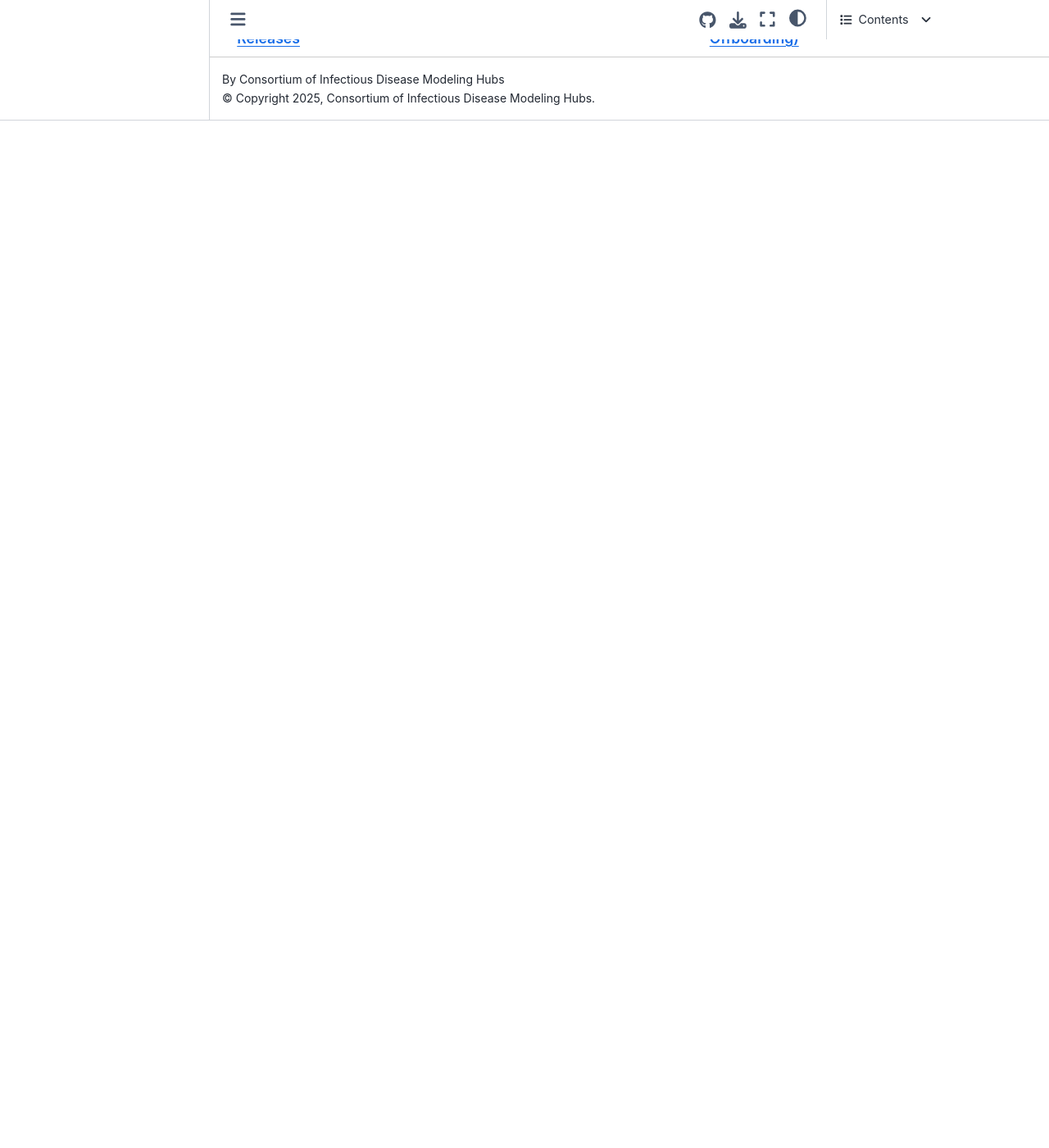
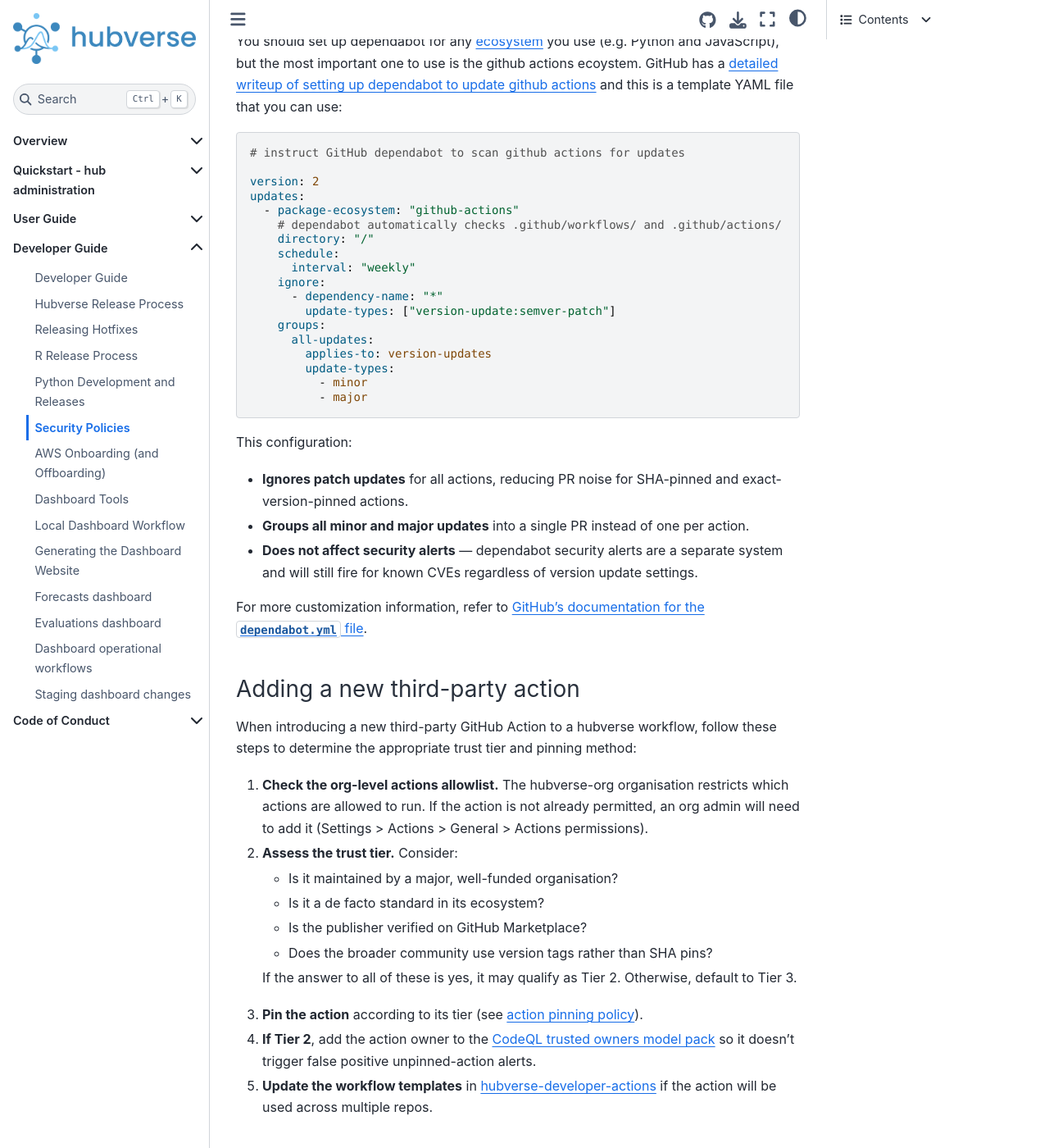
Before and after one commit to hubverse-org/hubDocs, a Sphinx documentation site: the page built from docs/source/developer/security.md, in a window 1280 px wide and 1400 px high, scrolled down 4832 px. Shown: the whole window at 82% size. Built offline with Sphinx 7.4.7 and the Sphinx Book theme 1.1.4, drawn with Linux system fonts in a browser that asks for light colours; comment, search, counter and statistics services are not loaded; before the commit the page ends 4979 px from its top, so only the background shows below that; some of the changed text lies outside the part shown.

Commit message:
Update security docs with tiered action pinning policy
Add tiered pinning policy (Tier 1: GitHub-official, Tier 2: trusted
ecosystem, Tier 3: other third-party), CodeQL trusted owners model
pack documentation, updated dependabot template with patch ignore
and minor/major grouping, and process for evaluating and adding new
third-party actions.

Closes #449

Co-Authored-By: Claude Opus 4.6 <noreply@anthropic.com>

````diff
--- a/docs/source/developer/security.md
+++ b/docs/source/developer/security.md
@@ -14,7 +14,9 @@ Actions workflows used by repositories in The Hubverse (see
 for details).
 
 This document helps to summarize the decision and provide a guide to how it
-is implemented in The Hubverse.
+is implemented in The Hubverse. The practical reference for action pinning
+in workflow templates is maintained in the
+[hubverse-developer-actions README](https://github.com/hubverse-org/hubverse-developer-actions#action-pinning-policy).
 
 (security-github-settings)=
 ## Automatic Settings for GitHub
@@ -71,6 +73,36 @@ the [tj-actions/changed-files supply-chain attack](https://arstechnica.com/infor
 
 :::
 
+(security-action-pinning)=
+### Action pinning policy
+
+Rather than treating all third-party actions the same, we use a tiered approach
+that balances supply-chain security with maintenance burden:
+
+**Tier 1 — GitHub-official actions** (`actions/*`, `github/*`)
+: Pin to **major version tag** (e.g., `@v6`). Maintained by GitHub, verified
+  publisher, extremely low supply-chain risk.
+
+**Tier 2 — Trusted ecosystem actions**
+: Pin to **major version tag** (e.g., `@v2`) or **latest exact version tag** if
+  the project doesn't maintain rolling major tags. These are actions from major,
+  trusted organisations that are de facto standards in their ecosystem — for
+  example, `r-lib/actions` (Posit/tidyverse), `astral-sh/setup-uv` (Astral),
+  and `pypa/gh-action-pypi-publish` (Python Packaging Authority). Not all
+  trusted projects maintain rolling major version tags — for those that don't, we
+  pin to the latest exact version tag and rely on dependabot for minor and major
+  update PRs. The authoritative list of Tier 2 action owners is maintained in the
+  [CodeQL trusted owners model pack](https://github.com/hubverse-org/hubverse-developer-actions/blob/main/codeql-model-pack/models/trusted-actions-owners.yml).
+
+**Tier 3 — Other third-party actions**
+: Pin to **full SHA** with a version comment (e.g., `@9d877eea...  #v4.7.6`).
+  These come from individual maintainers or smaller organisations where a
+  compromised tag is a real risk.
+
+For the current pinning reference for all actions used in hubverse workflow
+templates, see the
+[hubverse-developer-actions README](https://github.com/hubverse-org/hubverse-developer-actions#action-pinning-policy).
+
 First, you should go to **Settings** and then in the
 left-hand navigation bar, scroll down and click on **Code security**. Scroll down
 until you see **Code Scanning**. From there you will see a section called "Tools"
@@ -115,6 +147,24 @@ do not pin actions to SHA. This is important because it allows you to configure
 dependabot to automatically open pull requests to update actions that have
 security vulnerabilities.
 
+(security-codeql-trusted-owners)=
+#### CodeQL trusted owners model pack
+
+Because the [tiered pinning policy](#security-action-pinning) allows Tier 2
+actions to use version tags instead of SHAs, the `security-extended` suite would
+flag them as unpinned. To prevent these false positives, we maintain a
+[CodeQL model pack](https://github.com/hubverse-org/hubverse-developer-actions/tree/main/codeql-model-pack)
+that extends the `trustedActionsOwnerDataModel` with our Tier 2 action owners.
+
+The pack is published to GitHub Container Registry as `hubverse-org/trusted-actions`
+and is referenced in the hubverse-org org-level CodeQL configuration
+(Settings > Advanced Security > Global settings > Code scanning), so it applies
+to all repos automatically.
+
+When a new action owner is promoted to Tier 2, add it to
+[`trusted-actions-owners.yml`](https://github.com/hubverse-org/hubverse-developer-actions/blob/main/codeql-model-pack/models/trusted-actions-owners.yml)
+— the pack is automatically republished on merge.
+
 (security-dependabot)=
 ### Dependabot Setup
 
@@ -135,9 +185,56 @@ updates:
     directory: "/"
     schedule:
       interval: "weekly"
+    ignore:
+      - dependency-name: "*"
+        update-types: ["version-update:semver-patch"]
+    groups:
+      all-updates:
+        applies-to: version-updates
+        update-types:
+          - minor
+          - major
 ```
 
+This configuration:
+- **Ignores patch updates** for all actions, reducing PR noise for SHA-pinned and
+  exact-version-pinned actions.
+- **Groups all minor and major updates** into a single PR instead of one per action.
+- **Does not affect security alerts** — dependabot security alerts are a separate
+  system and will still fire for known CVEs regardless of version update settings.
+
 For more customization information, refer to [GitHub's documentation for the `dependabot.yml` file](https://docs.github.com/en/code-security/dependabot/working-with-dependabot/dependabot-options-reference).
+
+(security-adding-actions)=
+### Adding a new third-party action
+
+When introducing a new third-party GitHub Action to a hubverse workflow, follow
+these steps to determine the appropriate trust tier and pinning method:
+
+1. **Check the org-level actions allowlist.** The hubverse-org organisation
+   restricts which actions are allowed to run. If the action is not already
+   permitted, an org admin will need to add it (Settings > Actions > General >
+   Actions permissions).
+
+2. **Assess the trust tier.** Consider:
+   - Is it maintained by a major, well-funded organisation?
+   - Is it a de facto standard in its ecosystem?
+   - Is the publisher verified on GitHub Marketplace?
+   - Does the broader community use version tags rather than SHA pins?
+
+   If the answer to all of these is yes, it may qualify as Tier 2. Otherwise,
+   default to Tier 3.
+
+3. **Pin the action** according to its tier (see
+   [action pinning policy](#security-action-pinning)).
+
+4. **If Tier 2**, add the action owner to the
+   [CodeQL trusted owners model pack](https://github.com/hubverse-org/hubverse-developer-actions/blob/main/codeql-model-pack/models/trusted-actions-owners.yml)
+   so it doesn't trigger false positive unpinned-action alerts.
+
+5. **Update the workflow templates** in
+   [hubverse-developer-actions](https://github.com/hubverse-org/hubverse-developer-actions)
+   if the action will be used across multiple repos.
 
 (security-codeowners)=
 ## Code Owners
````
